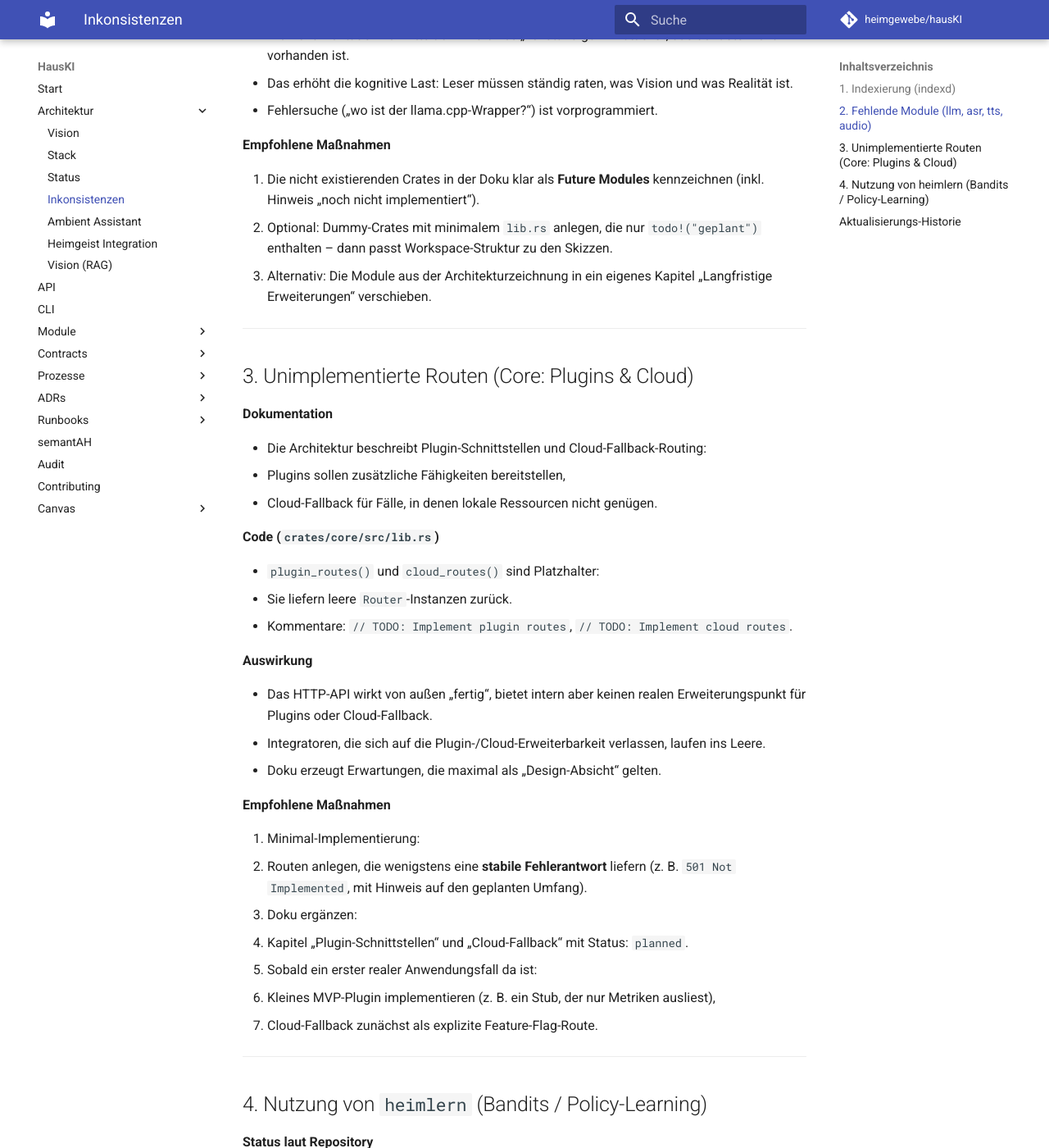
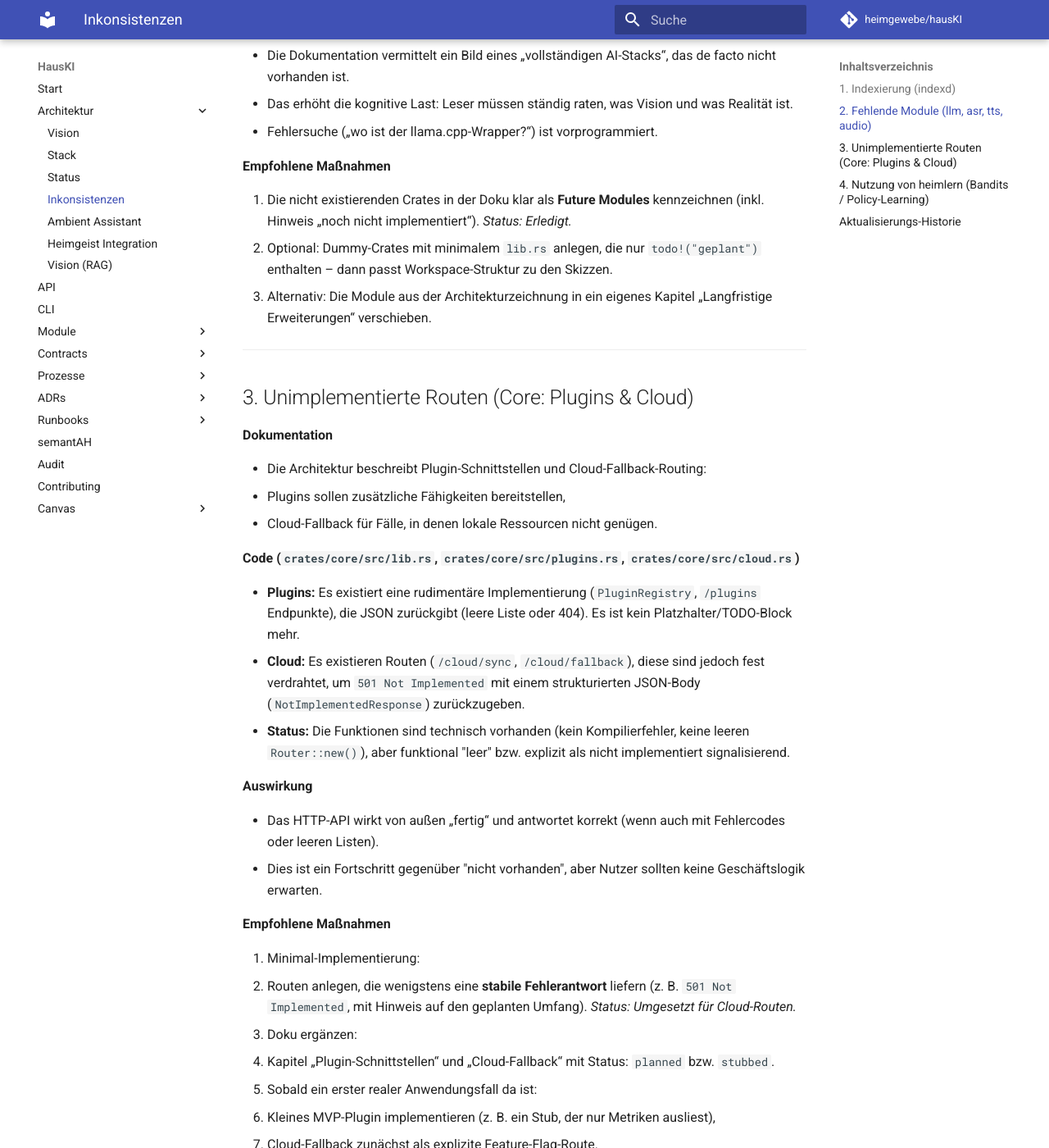
Before and after one commit to heimgewebe/hausKI, an MkDocs documentation site: the page built from docs/inconsistencies.md, in a window 1280 px wide and 1400 px high, scrolled down 1827 px. Shown: the whole window at 82% size. Built offline with MkDocs 1.6.1 and Material for MkDocs 9.7.7, drawn with Linux system fonts in a browser that asks for light colours; comment, search, counter and statistics services are not loaded; some of the changed text lies outside the part shown.

Commit message:
docs(inconsistency): update status of plugins and cloud routes chore(deps): replace deprecated `serde_yaml` with `serde_yml` fix(cli): exit with error for unimplemented stub commands
Updates `docs/inconsistencies.md` to reflect that Plugin and Cloud routes are implemented (as stubs/501s) rather than being empty placeholders.
Replaces the deprecated `serde_yaml` dependency with the maintained `serde_yml` fork across the workspace.
Modifies `hauski-cli` stub commands (`models pull`, `asr transcribe`, `audio profile set`) to print an error and exit with status 1 instead of silently succeeding.

```diff
--- a/Cargo.toml
+++ b/Cargo.toml
@@ -25,7 +25,7 @@ tracing-appender = "0.2"
 once_cell = "1"
 serde = { version = "1", features = ["derive"] }
 serde_json = "1"
-serde_yaml = "0.9"
+serde_yml = "0.0.12"
 tokio = { version = "1", features = ["rt-multi-thread", "macros", "signal", "time"] }
 axum = "0.8"
 clap = { version = "4", features = ["derive"] }
--- a/docs/inconsistencies.md
+++ b/docs/inconsistencies.md
@@ -34,6 +34,7 @@ Dieses Dokument listet gefundene Abweichungen zwischen der Architektur-Dokumenta
 
 1. Kurzfristig: In der Doku klar zwischen **aktueller Implementierung** und **Zielbild**
    unterscheiden (z. B. Abschnitt „Ist-Stand vs. Roadmap“).
+   *Status: Erledigt (siehe unten "Aktualisierungs-Historie").*
 2. Mittelfristig: Minimal-Version des angekündigten Designs implementieren:
    - `VectorStore`-Trait definieren,
    - ein einfaches SQLite-Backend + Dummy-Vektorbackend anschließen,
@@ -71,6 +72,7 @@ Dieses Dokument listet gefundene Abweichungen zwischen der Architektur-Dokumenta
 
 1. Die nicht existierenden Crates in der Doku klar als **Future Modules** kennzeichnen
    (inkl. Hinweis „noch nicht implementiert“).
+   *Status: Erledigt.*
 2. Optional: Dummy-Crates mit minimalem `lib.rs` anlegen, die nur `todo!("geplant")`
    enthalten – dann passt Workspace-Struktur zu den Skizzen.
 3. Alternativ: Die Module aus der Architekturzeichnung in ein eigenes Kapitel
@@ -86,26 +88,25 @@ Dieses Dokument listet gefundene Abweichungen zwischen der Architektur-Dokumenta
   - Plugins sollen zusätzliche Fähigkeiten bereitstellen,
   - Cloud-Fallback für Fälle, in denen lokale Ressourcen nicht genügen.
 
-**Code (`crates/core/src/lib.rs`)**
+**Code (`crates/core/src/lib.rs`, `crates/core/src/plugins.rs`, `crates/core/src/cloud.rs`)**
 
-- `plugin_routes()` und `cloud_routes()` sind Platzhalter:
-  - Sie liefern leere `Router`-Instanzen zurück.
-  - Kommentare: `// TODO: Implement plugin routes`, `// TODO: Implement cloud routes`.
+- **Plugins:** Es existiert eine rudimentäre Implementierung (`PluginRegistry`, `/plugins` Endpunkte), die JSON zurückgibt (leere Liste oder 404). Es ist kein Platzhalter/TODO-Block mehr.
+- **Cloud:** Es existieren Routen (`/cloud/sync`, `/cloud/fallback`), diese sind jedoch fest verdrahtet, um `501 Not Implemented` mit einem strukturierten JSON-Body (`NotImplementedResponse`) zurückzugeben.
+- **Status:** Die Funktionen sind technisch vorhanden (kein Kompilierfehler, keine leeren `Router::new()`), aber funktional "leer" bzw. explizit als nicht implementiert signalisierend.
 
 **Auswirkung**
 
-- Das HTTP-API wirkt von außen „fertig“, bietet intern aber keinen realen
-  Erweiterungspunkt für Plugins oder Cloud-Fallback.
-- Integratoren, die sich auf die Plugin-/Cloud-Erweiterbarkeit verlassen, laufen ins Leere.
-- Doku erzeugt Erwartungen, die maximal als „Design-Absicht“ gelten.
+- Das HTTP-API wirkt von außen „fertig“ und antwortet korrekt (wenn auch mit Fehlercodes oder leeren Listen).
+- Dies ist ein Fortschritt gegenüber "nicht vorhanden", aber Nutzer sollten keine Geschäftslogik erwarten.
 
 **Empfohlene Maßnahmen**
 
 1. Minimal-Implementierung:
    - Routen anlegen, die wenigstens eine **stabile Fehlerantwort** liefern
      (z. B. `501 Not Implemented`, mit Hinweis auf den geplanten Umfang).
+   *Status: Umgesetzt für Cloud-Routen.*
 2. Doku ergänzen:
-   - Kapitel „Plugin-Schnittstellen“ und „Cloud-Fallback“ mit Status: `planned`.
+   - Kapitel „Plugin-Schnittstellen“ und „Cloud-Fallback“ mit Status: `planned` bzw. `stubbed`.
 3. Sobald ein erster realer Anwendungsfall da ist:
    - Kleines MVP-Plugin implementieren (z. B. ein Stub, der nur Metriken ausliest),
    - Cloud-Fallback zunächst als explizite Feature-Flag-Route.
@@ -139,6 +140,7 @@ Dieses Dokument listet gefundene Abweichungen zwischen der Architektur-Dokumenta
 
 1. In der Architektur-Doku deutlich machen:
    - `heimlern` ist aktuell ein **optional aktivierbares Experiment**, kein Standardteil.
+   *Status: Erledigt.*
 2. In `hauski-core` an mindestens einer klar definierten Stelle einen Hook vorsehen,
    über den `heimlern` injected werden kann (z. B. `PolicyEngine::new(…heimlern…)`).
 3. Ein kleines, messbares Szenario definieren:
@@ -166,7 +168,7 @@ Die folgenden Maßnahmen wurden umgesetzt:
 3. **Status-Übersicht:**
    - **Indexd:** In-Memory-Implementierung dokumentiert, Vektor-/Persistenz-Features als P2 geplant
    - **LLM/ASR/TTS/Audio:** Explizit als "nicht implementiert, geplant P1" gekennzeichnet
-   - **Plugins & Cloud-Fallback:** Status "leere Platzhalter" dokumentiert, als P2 geplant
+   - **Plugins & Cloud-Fallback:** Status aktualisiert (siehe oben Abschnitt 3): Plugins liefern leere Listen, Cloud liefert 501. Dies ersetzt die alte Beschreibung von "leeren Platzhaltern/TODOs".
    - **Heimlern:** Als "optionales Feature in policy_api" dokumentiert, Integration in core als P2 geplant
 
 Diese Änderungen erfüllen die in diesem Dokument unter "Empfohlene Maßnahmen" (jeweils Punkt 1)
```
Also changed, not shown: 7 other files.
